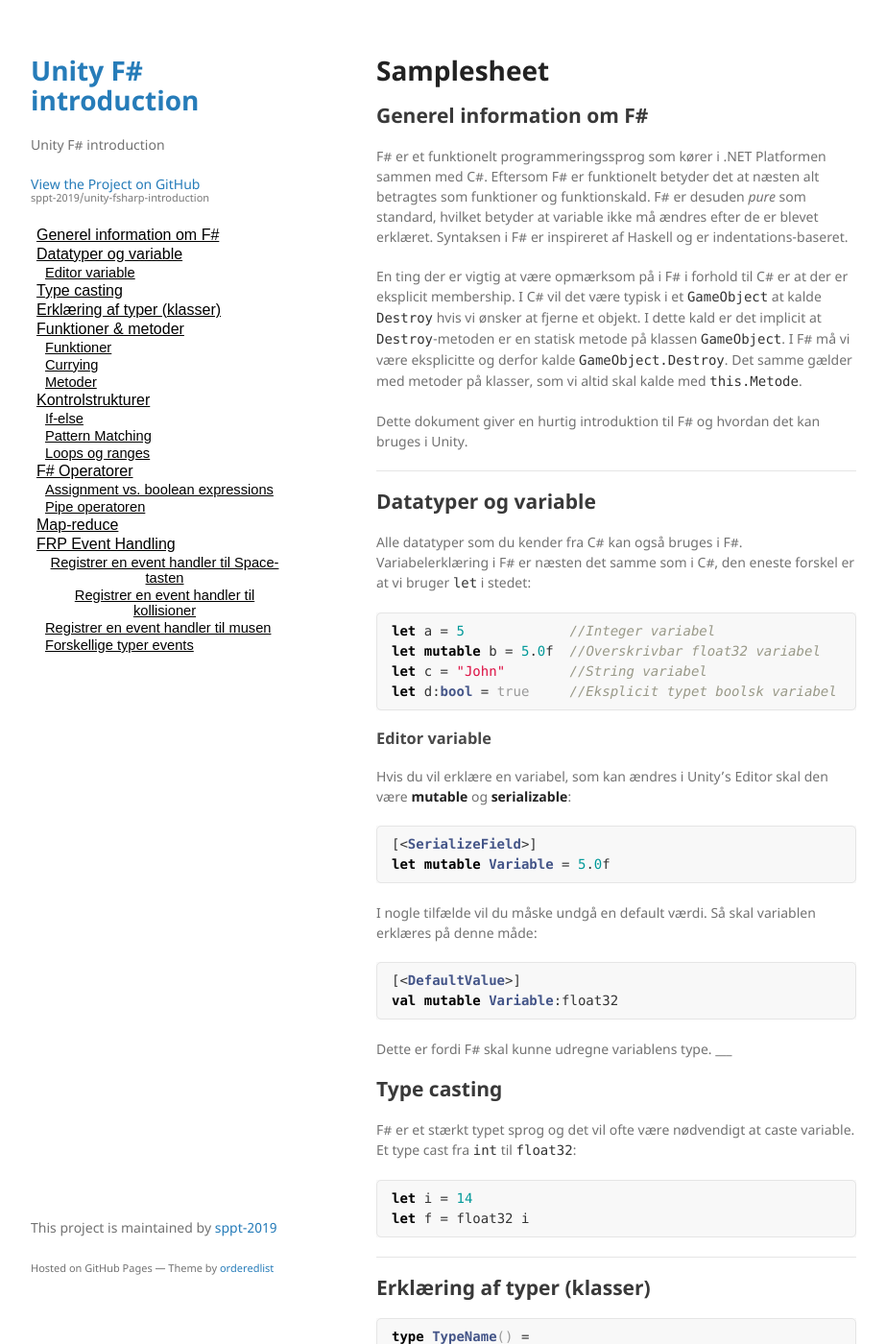
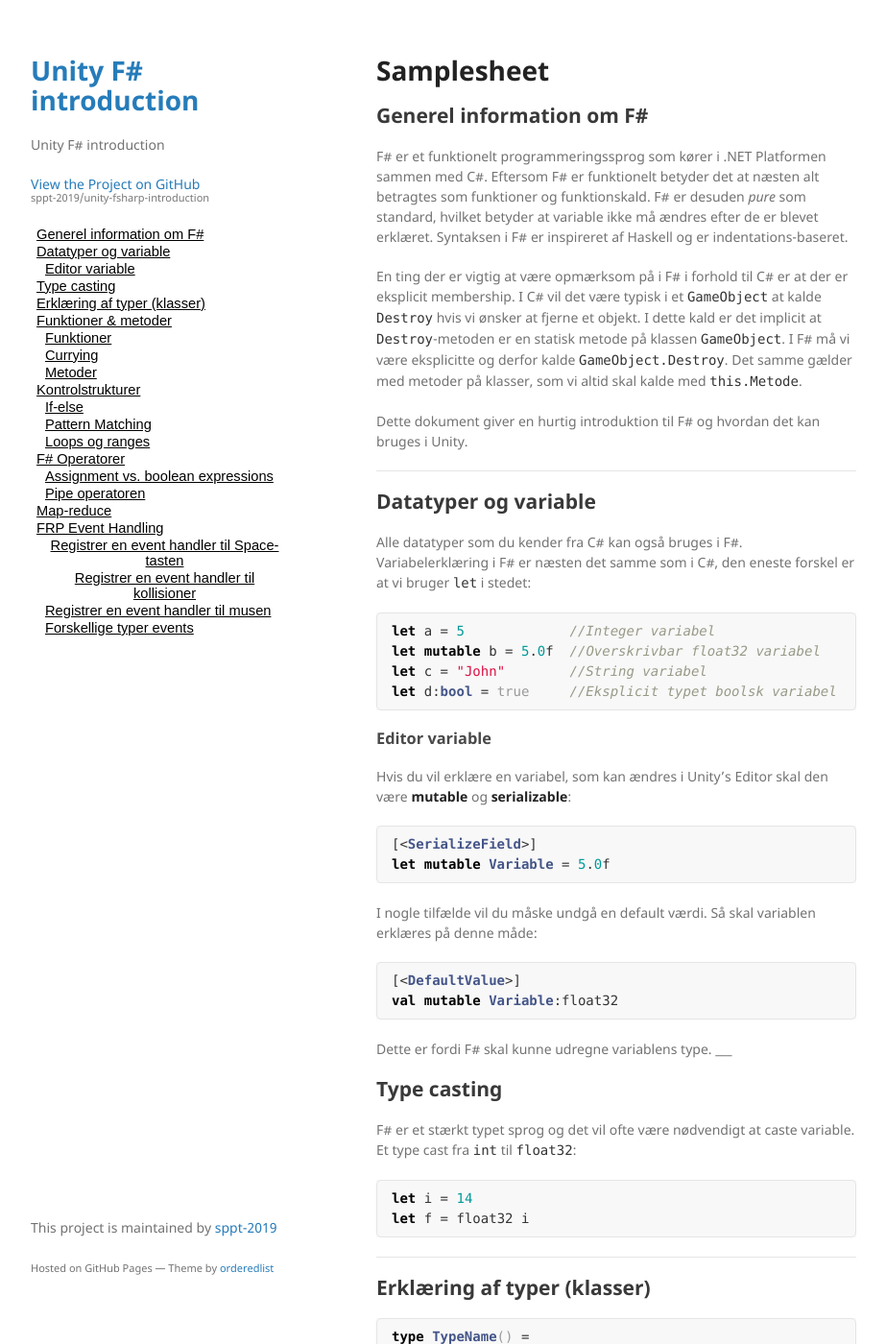
Before and after one commit to sppt-2019/unity-fsharp-introduction, a Jekyll site: the page built from README.md, in a window 1280 px wide and 1400 px high. Shown: the whole window at 96% size, without its empty margins (178-1101 px from the left). Built offline with Jekyll 4.4.1, drawn with Linux system fonts in a browser that asks for light colours; our own code applies the rules of GitHub Pages for plain Markdown files.

Commit message:
Update style.scss

```diff
--- a/assets/css/style.scss
+++ b/assets/css/style.scss
@@ -17,13 +17,13 @@
     text-decoration: underline;
     cursor: pointer;
     display: block;
+    font-size: 11pt;
 }
 
 .menu button.small {
-    font-size: 11pt;
     padding-left: 15px;
 }
 
 .menu button.big {
-    font-size: 12pt;
+
 }
```
